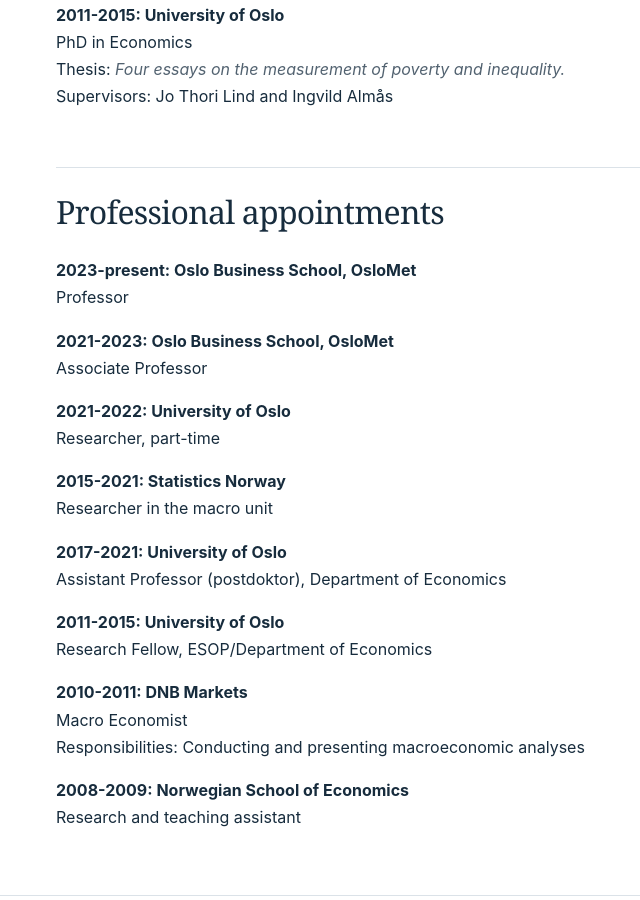
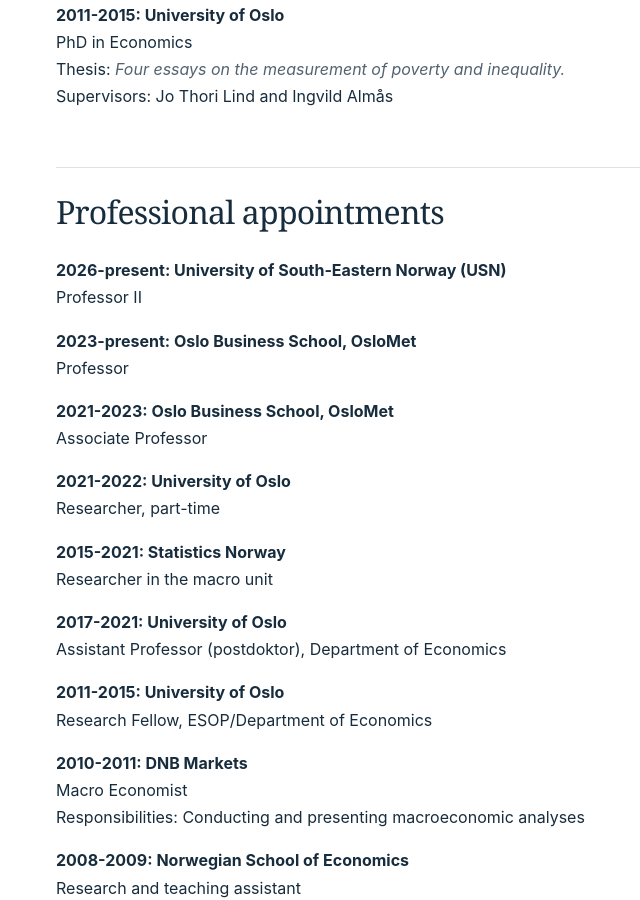
Before and after one commit to anderskjelsrud/anderskjelsrud.github.io, a Jekyll site: the page built from cv.md, in a window 1280 px wide and 900 px high, scrolled down 569 px. Shown: the whole window, without its empty margins (174-814 px from the left). Built offline with Jekyll 4.4.1, drawn with Linux system fonts in a browser that asks for light colours.

Commit message:
Add USN Professor II appointment to short CV

```diff
--- a/cv.md
+++ b/cv.md
@@ -18,6 +18,9 @@ Thesis: *Four essays on the measurement of poverty and inequality.*
 Supervisors: Jo Thori Lind and Ingvild Almås
 
 ## Professional appointments
+
+**2026-present: University of South-Eastern Norway (USN)**
+Professor II
 
 **2023-present: Oslo Business School, OsloMet**
 Professor
```
